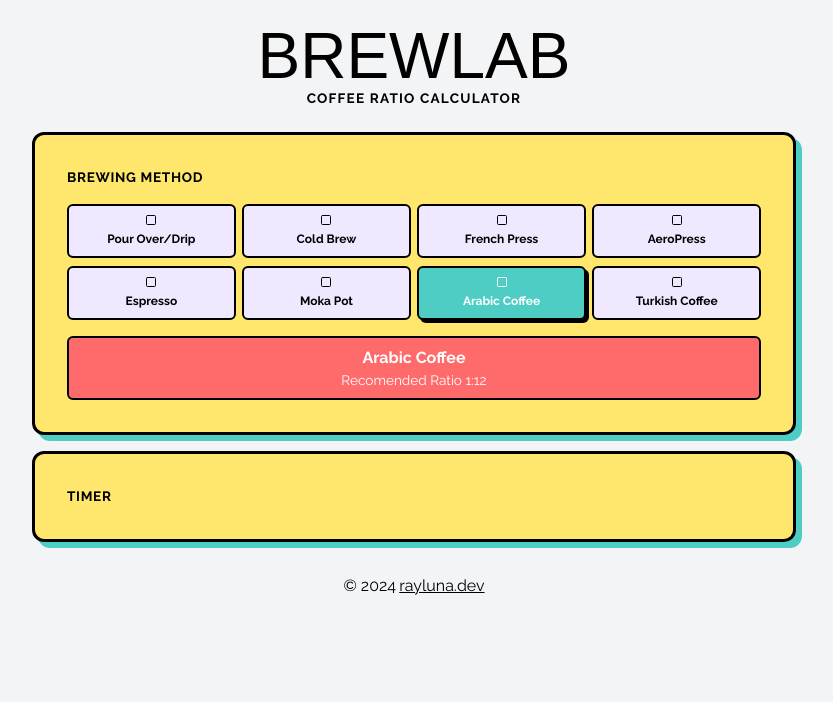
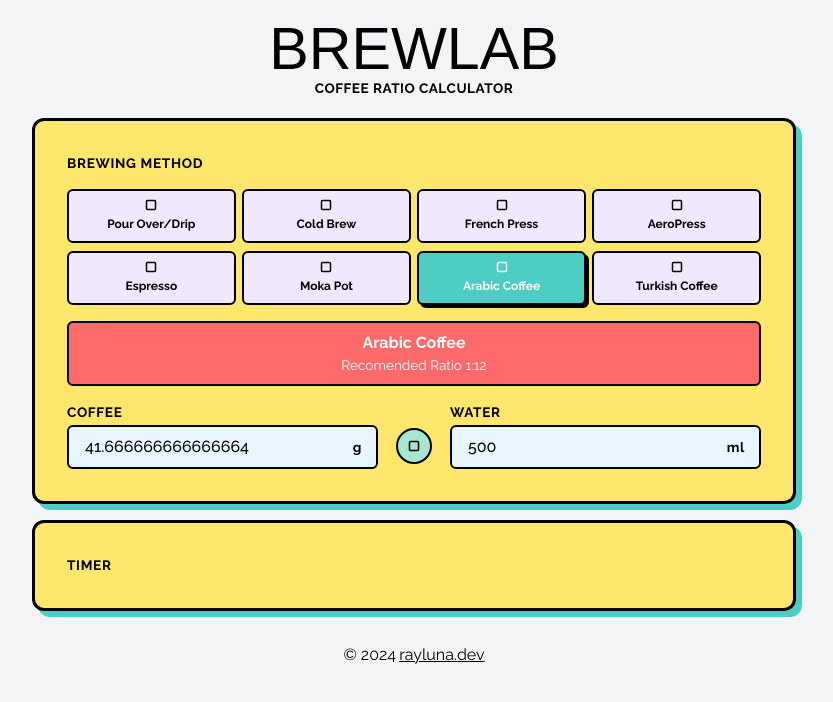
Before and after one commit to leon-luna-ray/brewlab, a Vue app: page / in a window 1280 px wide. Shown: the top 702 px of the page, without its empty margins (226-1059 px from the left). Built offline with nearby package versions, Linux system fonts and the light colour scheme; a web font is replaced by a local one.

Commit message:
input fields

```diff
--- a/src/assets/css/base.css
+++ b/src/assets/css/base.css
@@ -10,11 +10,31 @@ body {
   @apply bg-gray-100 text-black font-raleway;
 }
 
-.label-text {
-  @apply uppercase text-[0.85rem] font-[700] tracking-wider;
+h1,
+.h1 {
+  @apply text-[3.7rem] leading-[100%];
 }
 
-h1,
-.h1 {
-  @apply text-[4rem] leading-[100%];
+.input-field {
+  @apply flex flex-col w-full gap-[0.2rem];
 }
+
+.input-field label {
+  @apply label-text;
+}
+
+.input-field input {
+  @apply border-[2px] border-black px-[1rem] py-[0.5rem] rounded-md text-[1rem] font-[500] bg-light-blue;
+}
+
+.input-with-unit {
+  @apply relative flex items-center;
+}
+
+.input-with-unit input {
+  @apply w-full;
+}
+
+.input-with-unit .unit {
+  @apply absolute right-[1rem] label-text lowercase pointer-events-none;
+}
--- a/src/assets/css/utilities.css
+++ b/src/assets/css/utilities.css
@@ -58,3 +58,7 @@
 @utility border-btn {
   @apply border-[2px] border-black rounded-md;
 }
+
+@utility label-text {
+  @apply uppercase text-[0.85rem] font-[700] tracking-wider;
+}
--- a/src/components/Header.vue
+++ b/src/components/Header.vue
@@ -1,8 +1,9 @@
 <template>
     <header>
-        <div class="container flex flex-col justify-center items-center py-[1.5rem]">
+        <div class="container flex flex-col justify-center items-center py-[1.2rem]">
             <h1 class="font-jockey-one uppercase">BrewLab</h1>
-            <p class="label-text !tracking-[1.2px]">Coffee Ratio Calculator</p>
+            <p class="label-text !tracking-[0.5px]">Coffee Ratio Calculator</p>
+            <!-- <h2 class="h1">☕️</h2> -->
         </div>
     </header>
 </template>
--- a/src/components/RatioWidget.vue
+++ b/src/components/RatioWidget.vue
@@ -1,6 +1,7 @@
 <template>
   <div class="widget">
     <h2 class="label-text">Brewing Method</h2>
+    <!-- brew method buttons -->
     <div class="grid grid-cols-2 md:grid-cols-4 gap-x-[0.4rem] gap-[0.5rem]">
       <button v-for="item in ratios"
         :class="['btn light-blue flex flex-col  gap-[0.25rem] justify-center items-center', { 'active': brewMethod.name === item.name }]"
@@ -9,10 +10,39 @@
         <span class="font-[700] text-[0.75rem]">{{ item.name }}</span>
       </button>
     </div>
+    <!-- selected brew method -->
     <div class="border-btn bg-red text-white p-[0.5rem]">
       <div class="text-center">
         <p class="font-[700]">{{ brewMethod.name }}</p>
         <p class="text-[0.85rem]">Recomended Ratio 1:{{ brewMethod.ratio }}</p>
+      </div>
+    </div>
+    <!-- inputs -->
+    <div class="flex gap-[18px]">
+
+      <div class="input-field">
+        <label class="input-label">Coffee</label>
+        <div class="input-with-unit">
+          <input type="number" v-model="grams" @input="updateCoffeeFromWater" />
+          <span class="unit">g</span>
+        </div>
+      </div>
+
+      <div class="flex
+        items-center justify-center pt-[20px]">
+
+        <div class="border-[2px] rounded-full h-[36px] w-[36px] flex items-center justify-center bg-light-green">
+          <IconSquare class="h-[12px] w-[12px]" />
+        </div>
+      </div>
+
+      <div class="input-field">
+        <label class="input-label">Water</label>
+        <div class="input-with-unit">
+          <input type="number" v-model="milliliters" @input="updateCoffeeFromWater" />
+          <span class="unit">ml</span>
+        </div>
+
       </div>
     </div>
     <!-- <div class="container py-8 flex-col-2 items-center">
--- a/src/components/icons/IconSquare.vue
+++ b/src/components/icons/IconSquare.vue
@@ -1,5 +1,5 @@
 <template>
-    <svg xmlns="http://www.w3.org/2000/svg" viewBox="0 0 24 24" fill="none" stroke="currentColor" stroke-width="2" stroke-linecap="round" stroke-linejoin="round">
+    <svg xmlns="http://www.w3.org/2000/svg" viewBox="0 0 24 24" fill="none" stroke="currentColor" stroke-width="3" stroke-linecap="round" stroke-linejoin="round">
         <rect x="3" y="3" width="18" height="18" rx="2" ry="2" />
     </svg>
 </template>
```
